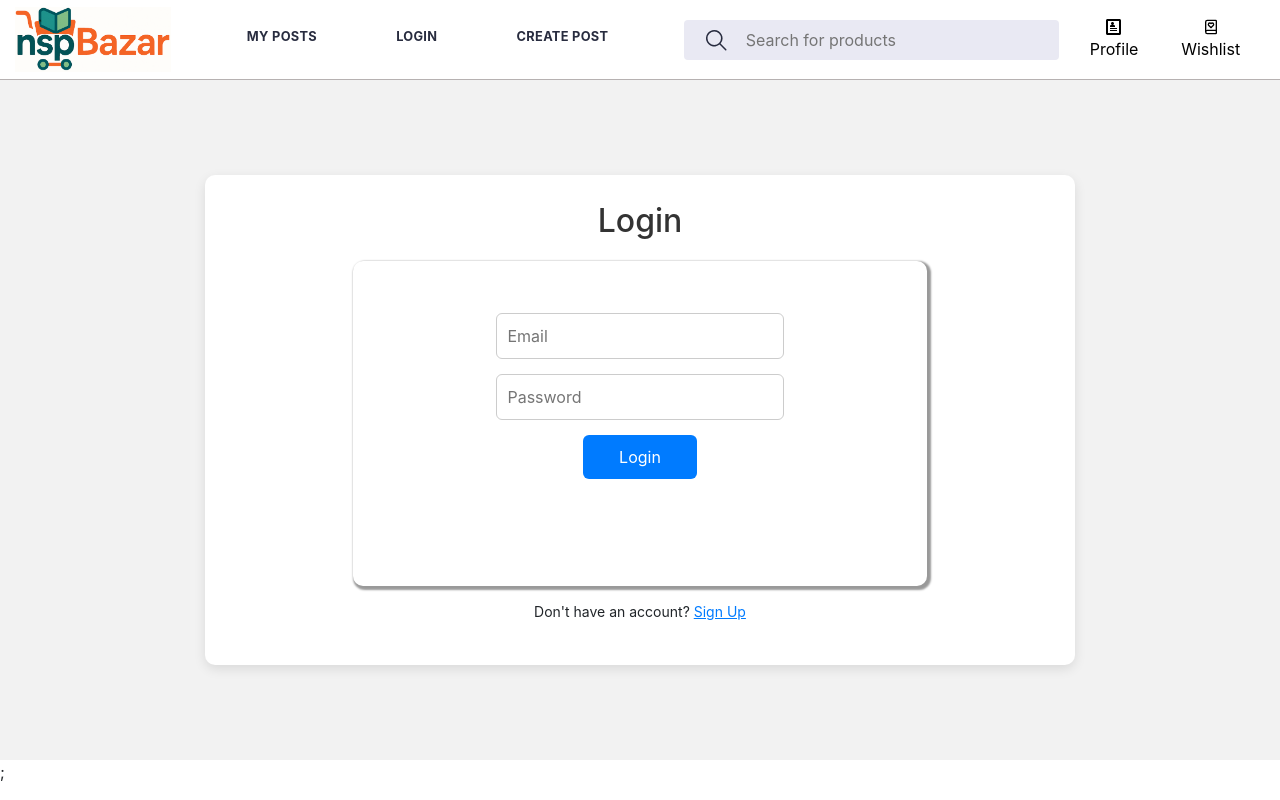
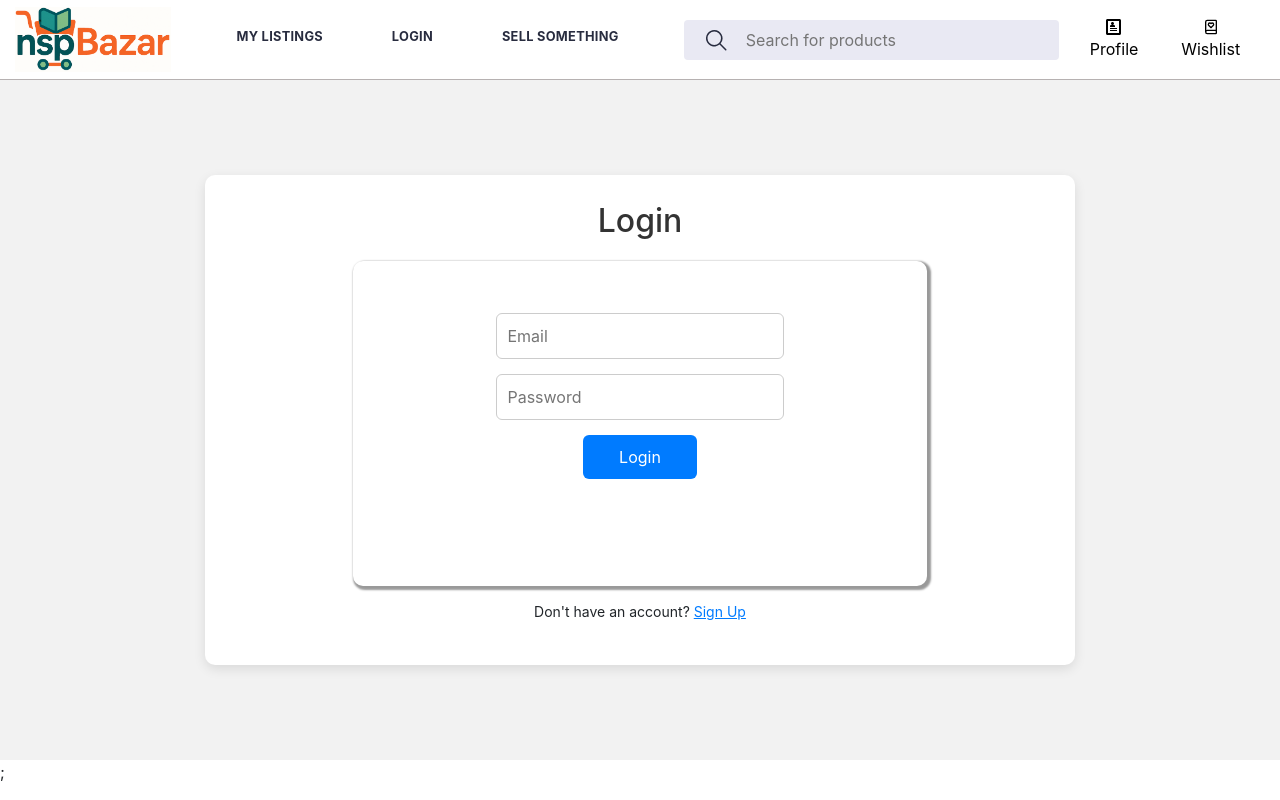
Before and after one commit to prashant-sahu-official/nspBazar-frontend, a React (Vite) app: page /login in a window 1280 px wide. Built offline with nearby package versions, Linux system fonts and the light colour scheme.

Commit message:
change nav icons

```diff
--- a/src/components/Categories.jsx
+++ b/src/components/Categories.jsx
@@ -34,13 +34,13 @@ const Categories = () => {
     {isMobile ? (
       <Swiper
         slidesPerView="auto"
-        spaceBetween={10}
+        spaceBetween={5}
         freeMode={true}
         modules={[FreeMode, Pagination]}
         className="mySwiper"
       >
         {categories.map((category, index) => (
-          <SwiperSlide key={index} style={{ width: "120px" }}>
+          <SwiperSlide key={index} style={{ width: "100px" }}>
             <Link to={`/category/${category.name.toLowerCase()}`} className="category-link">
               <img
                 src={category.image}
--- a/src/components/Header.jsx
+++ b/src/components/Header.jsx
@@ -8,9 +8,13 @@ import { FiMenu } from "react-icons/fi";
 import { MdPlaylistAddCircle } from "react-icons/md";
 import { MdPlaylistAddCheckCircle } from "react-icons/md";
 import { IoIosLogIn } from "react-icons/io";
-import { useRef, useState, useEffect } from 'react';
+import { useRef, useState, useEffect } from "react";
 import { IoHome } from "react-icons/io5";
-
+import { MdOutlineAddBox } from "react-icons/md";
+import { SlBasketLoaded } from "react-icons/sl";
+import { IoHomeOutline } from "react-icons/io5";
+import { VscAccount } from "react-icons/vsc";
+import { BiBookmarkHeart } from "react-icons/bi";
 
 import "./Header.css";
 
@@ -23,7 +27,7 @@ const Header = () => {
   const navRef = useRef(null); // 👈 Reference to #full-scr
 
   //onCLick event using event delegation for mobile nav links
-    useEffect(() => {
+  useEffect(() => {
     const nav = navRef.current;
 
     const handleClick = (e) => {
@@ -59,14 +63,14 @@ const Header = () => {
     };
 
     if (navEl) {
-      navEl.addEventListener('touchstart', handleTouchStart);
-      navEl.addEventListener('touchend', handleTouchEnd);
+      navEl.addEventListener("touchstart", handleTouchStart);
+      navEl.addEventListener("touchend", handleTouchEnd);
     }
 
     return () => {
       if (navEl) {
-        navEl.removeEventListener('touchstart', handleTouchStart);
-        navEl.removeEventListener('touchend', handleTouchEnd);
+        navEl.removeEventListener("touchstart", handleTouchStart);
+        navEl.removeEventListener("touchend", handleTouchEnd);
       }
     };
   }, []);
@@ -94,12 +98,12 @@ const Header = () => {
         <div id="full-scr" ref={navRef} className="mobile-nav">
           <nav className="mobile-nav-content" aria-label="Mobile Navigation">
             <Link to="/" className="mobile-nav-link">
-            <IoHome />
+              <IoHomeOutline />
               <span>Home</span>
             </Link>
             <Link to="/myPost" className="mobile-nav-link">
-              <MdPlaylistAddCheckCircle />
-              <span>My Posts</span>
+              <SlBasketLoaded />
+              <span>My Listings</span>
             </Link>
             {!isLogin && (
               <Link to="/login" className="mobile-nav-link">
@@ -108,24 +112,24 @@ const Header = () => {
               </Link>
             )}
             <Link to="/addPost" className="mobile-nav-link">
-              <MdPlaylistAddCircle />
-              <span>Create Post</span>
+              <MdOutlineAddBox />
+              <span>Sell Something</span>
             </Link>
             <Link to="/myProfile" className="mobile-nav-link">
-              <ImProfile />
-              <span>Profile</span>
+              <VscAccount />
+              <span>Account</span>
             </Link>
             <Link to="/wishlist" className="mobile-nav-link">
-              <LuBookHeart />
-              <span>Wishlist</span>
+              <BiBookmarkHeart />
+              <span>Saved Items</span>
             </Link>
           </nav>
         </div>
         <nav class="nav_bar">
-          <Link to="/myPost"> My Posts </Link>
+          <Link to="/myPost"> My Listings </Link>
           {/* <a href="#">Home & Living</a> */}
           {!isLogin && <Link to="/login">Login</Link>}
-          <Link to="/addPost">Create Post</Link>
+          <Link to="/addPost">Sell Something</Link>
         </nav>
         <div class="search_bar">
           <button className="search_button">
```
